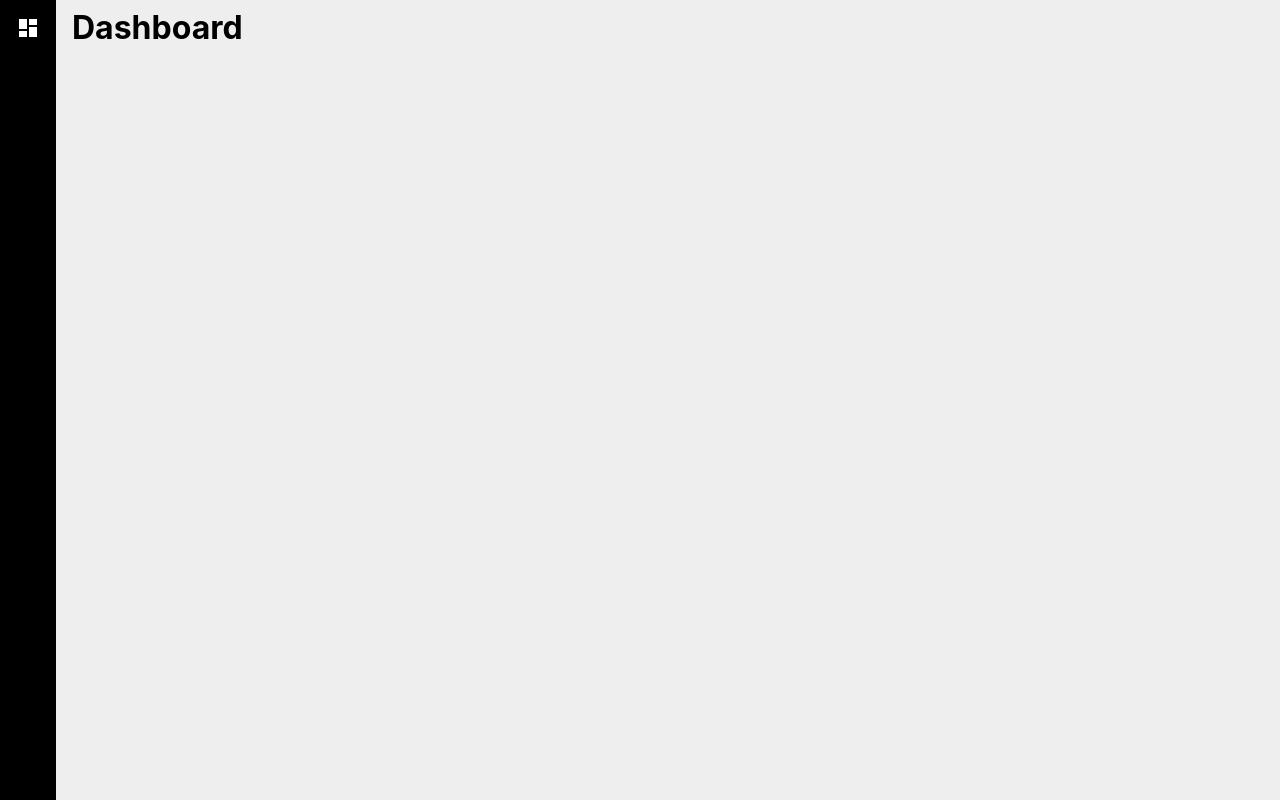
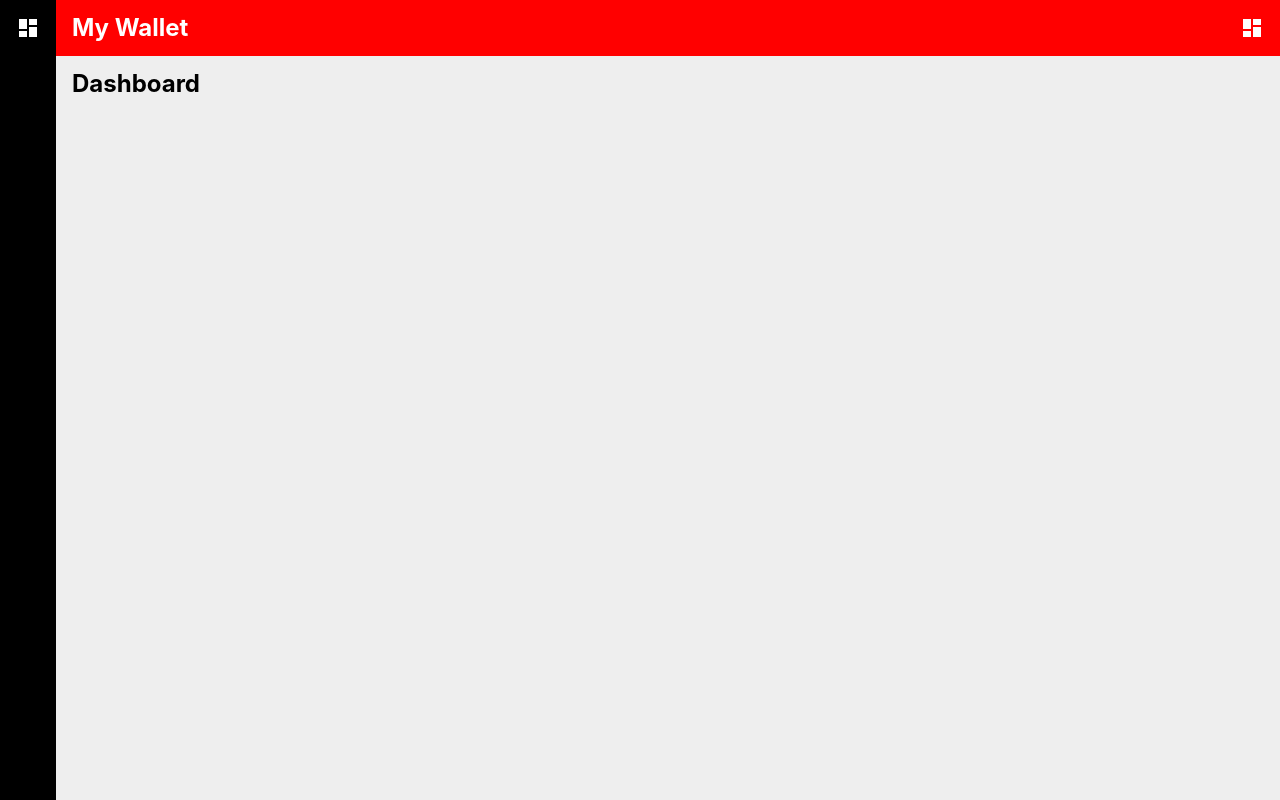
Before and after one commit to VargaAaron-FS/Varga_Aaron_Dev2501, a React (Create React App) app: page / in a window 1280 px wide. Built offline with nearby package versions, Linux system fonts and the light colour scheme.

Commit message:
styling updates, added components

```diff
--- a/src/App.js
+++ b/src/App.js
@@ -1,10 +1,14 @@
 import SideNav from "./components/SideNav";
+import MyHeader from "./components/MyHeader";
 
 export default function App() {
   return (
     <div style={styles.appContainer}>
       <SideNav />
-      <h1 style={styles.h1}>Dashboard</h1>
+      <main style={styles.main}>
+        <MyHeader />
+        <h1 style={styles.h1}>Dashboard</h1>
+      </main>
     </div>
   );
 }
@@ -12,13 +16,20 @@ export default function App() {
 const styles = {
   appContainer: {
     display: "flex",
+    flexDirection: "row",
     padding: "0",
     backgroundColor: "#eee",
+  },
+  main: {
+    display: "flex",
+    flexDirection: "column",
+    width: "100%",
   },
   h1: {
     color: "black",
     margin: "0",
     padding: "1rem",
     lineHeight: "1.5rem",
-  }
-}
+    fontSize: "1.5rem",
+  },
+};
--- a/src/components/MyHeader.js
+++ b/src/components/MyHeader.js
@@ -0,0 +1,40 @@
+// Import icons for nav
+import { MdDashboard } from "react-icons/md";
+
+export default function MyHeader() {
+  return (
+    <header style={styles.headerContainer}>
+      <h1 style={styles.h1}>My Wallet</h1>
+      <nav style={styles.navContainer}>
+        <MdDashboard style={styles.navIcons} />
+      </nav>
+    </header>
+  );
+}
+
+const styles = {
+  headerContainer: {
+    color: "white",
+    padding: "1rem",
+    backgroundColor: "red",
+    display: "flex",
+    flexDirection: "row",
+    alignItems: "center",
+    justifyContent: "space-between",
+  },
+  navContainer: {
+    display: "flex",
+    alignItems: "center",
+  },
+  h1: {
+    color: "white",
+    margin: "0",
+    padding: "0",
+    lineHeight: "1.5rem",
+    fontSize: "1.5rem",
+  },
+  navIcons: {
+    fontSize: "1.5rem",
+    cursor: "pointer",
+  },
+};
--- a/src/components/SideNav.js
+++ b/src/components/SideNav.js
@@ -18,7 +18,7 @@ const styles = {
     padding: "1rem",
     backgroundColor: "black",
     display: "flex",
-    flexDirection: "row",
+    flexDirection: "column",
   },
   navIcons: {
     fontSize: "1.5rem",
```
